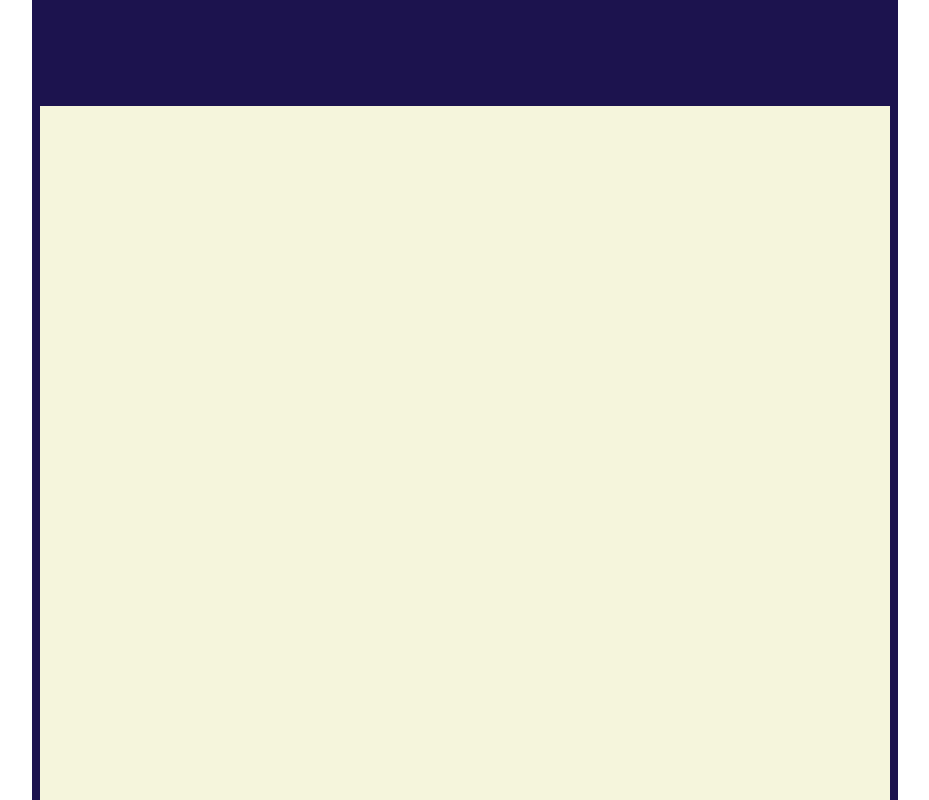
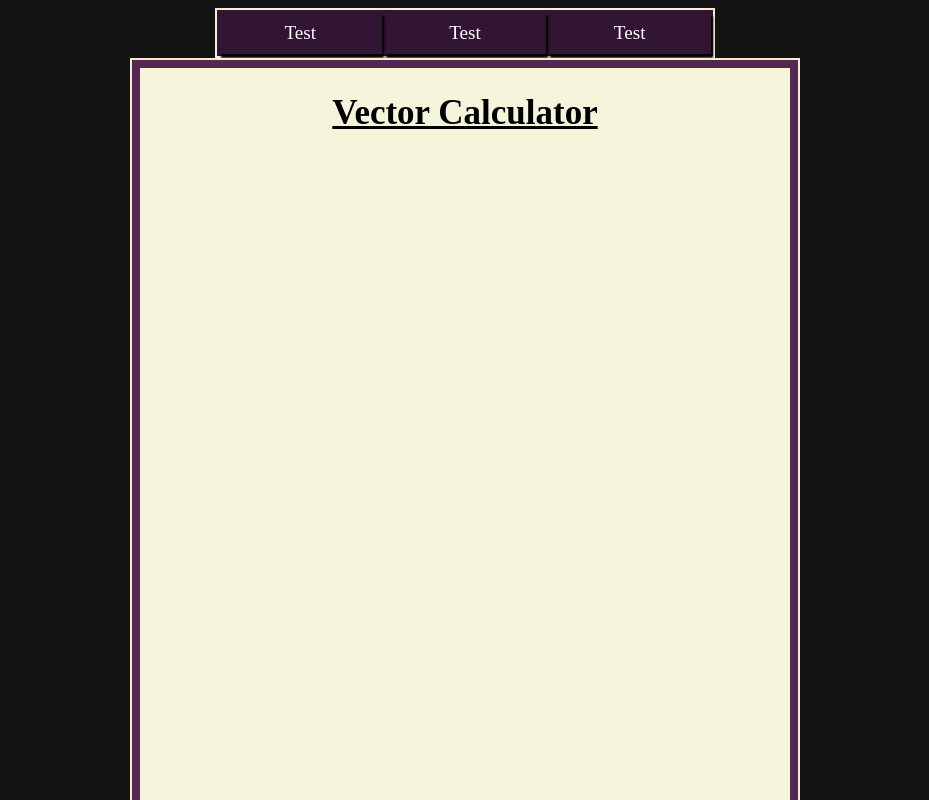
Before and after one commit to xontula/vector-calculator_website, a React (Vite) app in the folder frontend/: page / in a window 1280 px wide. Shown: the top 800 px of the page, without its empty margins (183-1112 px from the left). Built offline with nearby package versions, Linux system fonts and the light colour scheme.

Commit message:
UI divided into smaller components, new directories created for subcomponents and the css files

```diff
--- a/frontend/src/App.css
+++ /dev/null
@@ -1,26 +0,0 @@
-.center-content {
-    width: 100vw;
-    height: 100vh;
-    display: flex;
-    justify-content: center;
-    align-items: center;
-  }
-
-#main-table {
-    width: 850px;
-    height: 1300px;
-    background-color: rgb(28, 19, 78);
-    display: table;
-}
-
-#table1 {
-    margin-top: 800px;
-    margin-right: 5px;
-    margin-left: 5px;
-    margin-bottom: 5px;
-    width: 850px;
-    height: 1400px;
-    display: table;
-    padding: 2px;
-    background-color: beige;
-}
--- a/frontend/src/App.tsx
+++ b/frontend/src/App.tsx
@@ -1,24 +1,17 @@
-import './App.css'
+import './css/App.css'
+import { Navbar } from './components/navbar'
+import { BaseTable } from './components/tables'
 
 export function App() {
+  return (
+  <>
+    <div className="center-content">
+        <Navbar/>
+    </div>
 
-  return (
-    <>
-      <div className="center-content">
-          <table id="main-table">
-            <tbody>
-              <tr>
-                <td>
-                  <div>
-            <table id="table1">
-
-            </table>
-                  </div>
-                </td>
-              </tr>
-            </tbody>
-          </table>
-      </div>
-    </>
+    <div className="center-content">
+        <BaseTable/>
+    </div>
+  </>
   )
 }
--- /dev/null
+++ b/frontend/src/components/navbar.tsx
@@ -0,0 +1,28 @@
+export function Navbar() {
+    return (
+        <header id="mainHeader">
+            <nav>
+                <table id="navTable">
+                    <tbody>
+                        <tr>
+                            <td id="cell">
+                                Test
+                            </td>
+                            <td id="cell">
+                                Test
+                            </td>
+                            <td id="cell">
+                                Test
+                            </td>
+                        </tr>
+                    </tbody>
+                </table>
+            </nav>
+        </header>
+    );
+}
+
+<ul>
+|   Placeholder 1   |
+    Placeholder 2   |
+</ul>
--- /dev/null
+++ b/frontend/src/components/tables.tsx
@@ -0,0 +1,25 @@
+export function BaseTable() {
+    return (
+    <table id="main-table">
+        <tbody>
+            <tr>
+            <td>
+                <ContentTable/>
+            </td>
+            </tr>
+        </tbody>
+    </table>
+    );
+}
+
+function ContentTable() {
+    return (
+    <div>
+        <table id="table1">
+        <h1 id="table1_h1">
+            Vector Calculator
+        </h1>
+        </table>
+    </div>
+    );
+}
--- /dev/null
+++ b/frontend/src/css/App.css
@@ -0,0 +1,60 @@
+.center-content {
+    width: 100vw;
+    display: flex;
+    justify-content: center;
+    align-items: center;
+  }
+
+#main-table {
+    width: 650px;
+    background-color: rgb(85, 39, 83);
+    border: 2px solid antiquewhite;
+    display: table;
+}
+
+#table1 {
+    margin-top: 5px;
+    margin-right: 5px;
+    margin-left: 5px;
+    margin-bottom: 5px;
+    width: 650px;
+    height: 1400px;
+    display: grid;
+    padding: 2px;
+    background-color: beige;
+}
+
+#table1_h1 {
+    text-decoration: underline;
+    text-align: center;
+    font-size: 35px;
+    font-weight: bolder;
+}
+
+#mainHeader {
+    background-color: rgb(50, 20, 51);
+    width: 500px;
+    align-items: center;
+}
+
+#mainHeader ul {
+    padding-inline-start: 0px;
+    text-align: center;
+    font-size: 20px;
+    color:white;
+}
+
+#navTable {
+    width: 500px;
+    height: 50px;
+    border: 2px solid antiquewhite;
+}
+
+#cell {
+    box-shadow: 2px 4px 2px 0px black;
+    text-align: center;
+    font-size: larger;
+    width: 150px;
+    color:white;
+    font-family: 'Times New Roman', Times, serif;
+}
--- /dev/null
+++ b/frontend/src/css/index.css
@@ -0,0 +1,9 @@
+body {
+    display: flex;
+    background-color: rgb(20, 19, 20);
+    background-size: cover;
+}
+
+p, ul, h1 {
+    font-family: 'Times New Roman', Times, serif;
+}
--- a/frontend/src/index.css
+++ /dev/null
@@ -1,5 +0,0 @@
-body {
-    display: flex;
-    background-image: url("");
-    background-size: cover;
-}
--- a/frontend/src/main.tsx
+++ b/frontend/src/main.tsx
@@ -1,7 +1,7 @@
 import React from 'react'
 import ReactDOM from 'react-dom/client'
 import { App } from './App.tsx'
-import './index.css'
+import './css/index.css'
 
 ReactDOM.createRoot(document.getElementById('root')!).render(
   <React.StrictMode>
```
